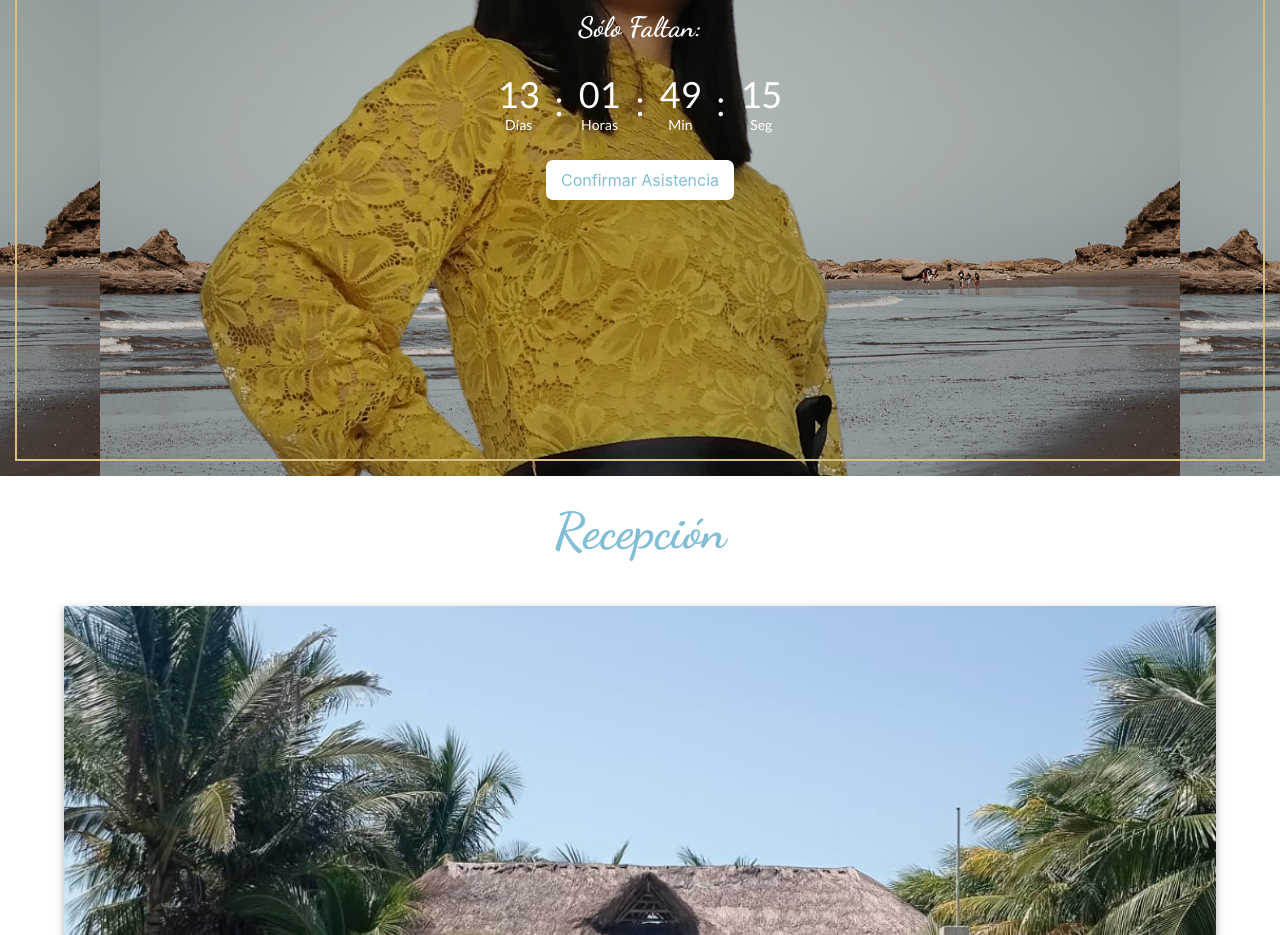
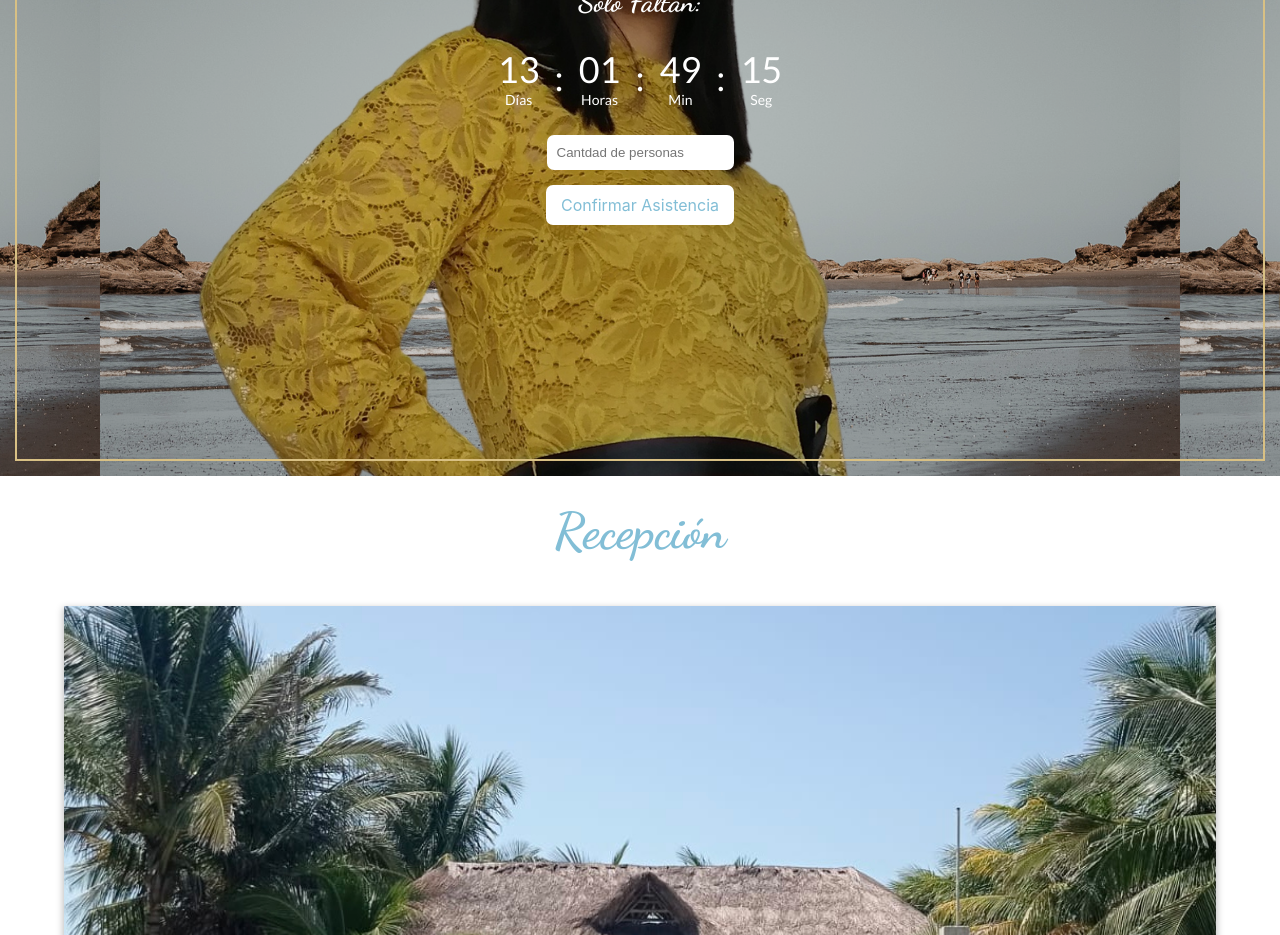
Before and after one commit to Iannacus/invites-frontend, a React (Create React App) app: page / in a window 1280 px wide. Shown: the part 2080-3015 px from the top of the page. Built offline with nearby package versions, Linux system fonts and the light colour scheme; no server answers; a web font is replaced by a local one.

Commit message:
se agrega input para ingresar cantidad de asistentes y se cambia el valor mostrado en dashboard asiste -> guest_number

```diff
--- a/src/components/Loader.js
+++ b/src/components/Loader.js
@@ -2,7 +2,7 @@ import React from "react";
 
 const Loader = () => {
   return (
-    <div class="lds-ring">
+    <div className="lds-ring">
       <div></div>
       <div></div>
       <div></div>
--- a/src/components/dateSection/DateSection.css
+++ b/src/components/dateSection/DateSection.css
@@ -1,3 +1,18 @@
 .section-border {
   border: 2px solid #d8c084;
 }
+
+.inputs {
+  display: flex;
+  flex-direction: column;
+  justify-content: center;
+  align-items: center;
+  gap: 15px;
+}
+
+.number-input {
+  padding: 10px 0 10px 10px;
+  border-radius: 7px;
+  border: none;
+  outline: none;
+}
--- a/src/components/dateSection/DateSection.js
+++ b/src/components/dateSection/DateSection.js
@@ -1,21 +1,24 @@
-import React from 'react';
+import React, { useState } from 'react';
 import img2 from '../../img/fotosXVCamila/dos.png'
 import Button from '../Button/Button';
 import Contador from './Contador';
 import Loader from '../Loader';
 import './DateSection.css';
+import NumberInput from '../inputs/NumberInput';
 
 const DateSection = ({confirmation, guestId, loading, setSpiner}) => {
+  const [number, setNumber] = useState('');
+  const [alert, setAlert] = useState(false);
 
   const handleConfirmation = () => {
-
+    if(number !== ''){
       setSpiner(true);
       fetch(`https://invitaciones-back.herokuapp.com/api/v1/guests/${guestId}`, {
         method: 'PUT',
         headers:{
           'Content-Type': 'application/json;charset=utf-8'
         },
-      body: JSON.stringify({confirmation: true})
+        body: JSON.stringify({confirmation: true, guest_number: number})
       })
       .then(response => response.json())
       .catch(error => console.error('Error', error))
@@ -24,6 +27,14 @@ const DateSection = ({confirmation, guestId, loading, setSpiner}) => {
         console.log(response);
         window.location.reload(true);
       });
+    }else{
+      setAlert(true);
+    }
+  }
+
+  const handleNumber = (e) => {
+    setNumber(e.target.value);
+    setAlert(false);
   }
 
   return(
@@ -48,12 +59,16 @@ const DateSection = ({confirmation, guestId, loading, setSpiner}) => {
               <Loader />
               :
               !confirmation ?
+                <div className='inputs'>
+                  <NumberInput funct={handleNumber} alert={alert}/>
                   <Button
                     textButton='Confirmar Asistencia'
                     color='#82bed6'
                     bgColor='#FFF'
                     funct={handleConfirmation}
                   />
+                </div>
+
                 :
                 <Button
                   textButton='Gracias por confirmar tu asistencia'
--- /dev/null
+++ b/src/components/inputs/NumberInput.js
@@ -0,0 +1,24 @@
+import React from 'react';
+
+const NumberInput = ({funct, alert}) => {
+  return(
+    <input
+      className='number-input'
+      type='tel'
+      placeholder={alert ? 'Ingresar cantidad': 'Cantdad de personas'}
+      onChange={e => funct(e)}
+      onKeyPress={(e) => {
+        console.log(e.charCode)
+        if (e.charCode < 45 || e.charCode > 57){
+          e.preventDefault();
+        }
+
+      }}
+      style={{
+        border: alert ? '3px solid #C70039': 'none'
+      }}
+    />
+  )
+};
+
+export default NumberInput;
--- a/src/pages/Dashboard.js
+++ b/src/pages/Dashboard.js
@@ -63,7 +63,7 @@ const Dashboard = ({guests}) => {
                     display: 'flex',
                     justifyContent: 'center',
                   }}
-                >Asiste</div>
+                >{guest.guest_number}</div>
               :
               <div
                 style={{
```
Lines whose indentation alone changed are shown as unchanged.
